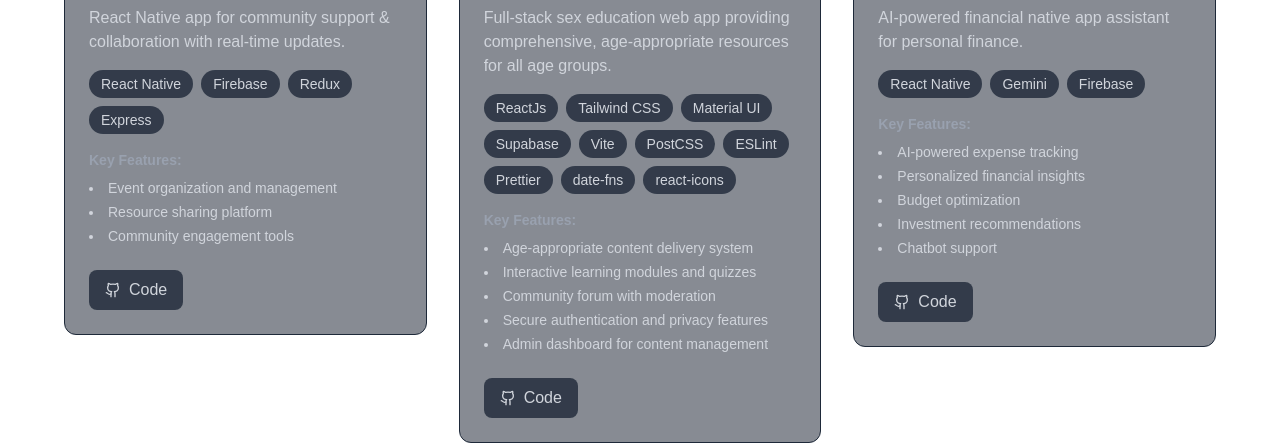
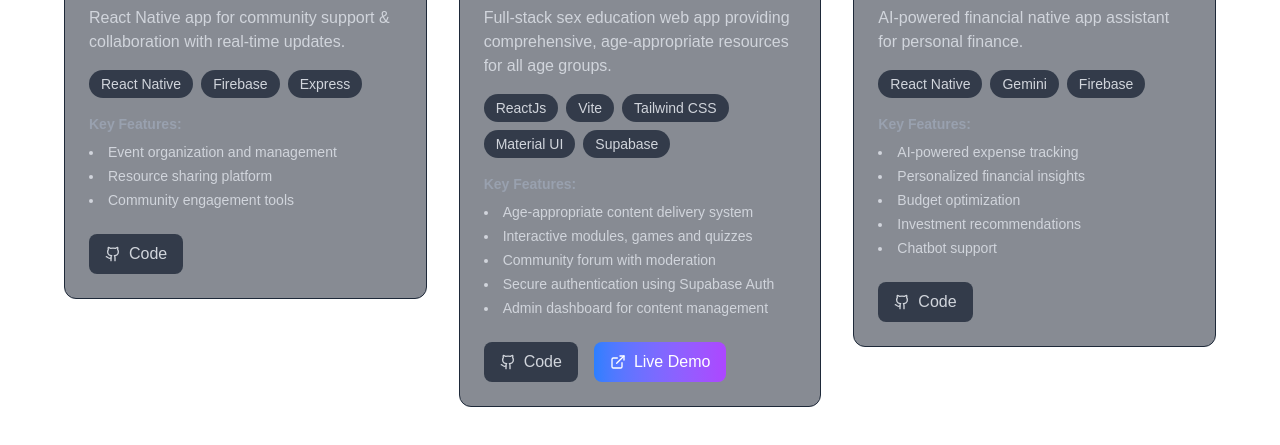
Before and after one commit to aayushxtech/Portfolio, a Next.js app: page /projects in a window 1280 px wide. Shown: the part 698-1143 px from the top of the page. Built offline with nearby package versions, Linux system fonts and the light colour scheme.

Commit message:
speed-insights

```diff
--- a/app/projects/page.tsx
+++ b/app/projects/page.tsx
@@ -14,7 +14,7 @@
     category: "Mobile",
     longDescription:
       "A mobile application designed to connect communities and facilitate real-time collaboration. Features include live chat, event management, and resource sharing.",
-    tech: ["React Native", "Firebase", "Redux", "Express"],
+    tech: ["React Native", "Firebase", "Express"],
     repoUrl: "https://github.com/aayushxtech/HACKFEST2k25",
     imageUrl: "/projects/saksham.png",
     features: [
@@ -33,23 +33,19 @@
       "Unsaid is a full-stack sex education platform designed to provide accessible, accurate, and age-appropriate information about sexual health and relationships. Built with React frontend and Supabase backend, it offers interactive learning experiences, expert resources, and a safe space for users to learn about topics often left undiscussed.",
     tech: [
       "ReactJs",
+      "Vite",
       "Tailwind CSS",
       "Material UI",
-      "Supabase",
-      "Vite",
-      "PostCSS",
-      "ESLint",
-      "Prettier",
-      "date-fns",
-      "react-icons",
+      "Supabase"
     ],
     repoUrl: "https://github.com/aayushxtech/Unsaid.git",
+    liveUrl: "https://unsaid-ed.vercel.app",
     imageUrl: "/unsaid.png",
     features: [
       "Age-appropriate content delivery system",
-      "Interactive learning modules and quizzes",
+      "Interactive modules, games and quizzes",
       "Community forum with moderation",
-      "Secure authentication and privacy features",
+      "Secure authentication using Supabase Auth",
       "Admin dashboard for content management",
     ],
     status: "Under Development",
@@ -71,7 +67,7 @@
       "Investment recommendations",
       "Chatbot support",
     ],
-    status: "Under Development",
+    status: "Under Development"
   },
   // Add more projects with categories
 ];
--- a/app/sitemap.ts
+++ /dev/null
@@ -1,32 +0,0 @@
-import { MetadataRoute } from 'next'
-
-export default function sitemap(): MetadataRoute.Sitemap {
-  const baseUrl = 'https://aayushsamal.vercel.app'
-
-  return [
-    {
-      url: baseUrl,
-      lastModified: new Date(),
-      changeFrequency: 'monthly',
-      priority: 1,
-    },
-    {
-      url: `${baseUrl}/projects`,
-      lastModified: new Date(),
-      changeFrequency: 'monthly',
-      priority: 0.8,
-    },
-    {
-      url: `${baseUrl}/about`,
-      lastModified: new Date(),
-      changeFrequency: 'monthly',
-      priority: 0.8,
-    },
-    {
-      url: `${baseUrl}/contact`,
-      lastModified: new Date(),
-      changeFrequency: 'monthly',
-      priority: 0.8,
-    },
-  ]
-}
```
